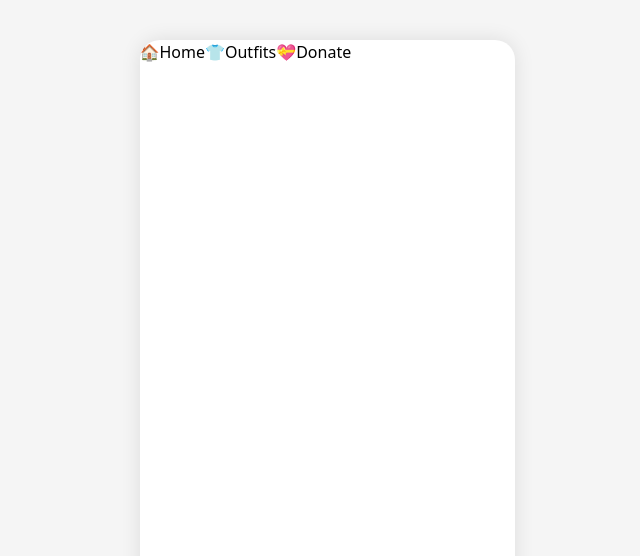
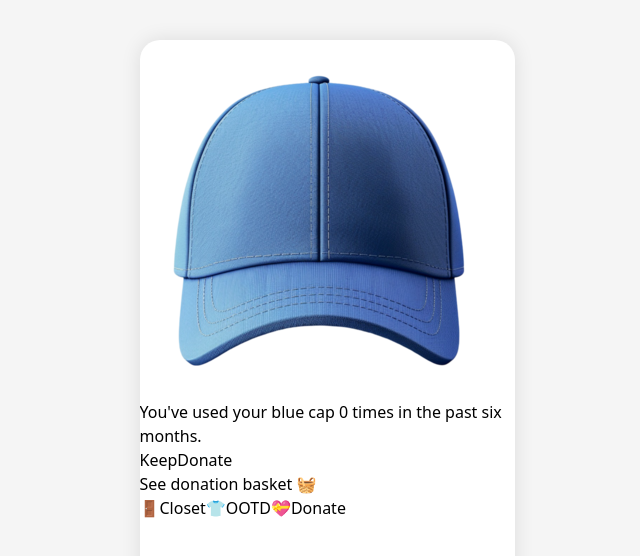
Before and after one commit to jsachdeva7/styleis.tech, a React (Vite) app in the folder frontend/: page /donation in a window 1280 px wide. Shown: the top 556 px of the page, without its empty margins (313-953 px from the left). Built offline with nearby package versions, Linux system fonts and the light colour scheme.

Commit message:
donations page

```diff
--- /dev/null
+++ b/frontend/src/components/DonationBasket.jsx
@@ -0,0 +1,80 @@
+import { useState } from 'react';
+
+// Import assets
+import blueCap from '../assets/hats/blue_cap.png';
+import yellowCap from '../assets/hats/yellow_cap.png';
+import jersey from '../assets/shirts/jersey.png';
+import whiteShirt from '../assets/shirts/white shirt.png';
+import cargo from '../assets/bottoms/cargo.png';
+import jorts from '../assets/bottoms/jorts.png';
+import dunkLows from '../assets/shoes/dunk lows.png';
+import dunkLows2 from '../assets/shoes/dunk lows 2.png';
+
+const DonationBasket = ({ onBackToSuggestions }) => {
+  // Sample donated items - in a real app this would come from state/props
+  const [donatedItems, setDonatedItems] = useState([
+    { id: 1, image: jersey, displayName: 'Jersey', usage: 2 },
+    { id: 2, image: dunkLows, displayName: 'Dunk Lows', usage: 1 },
+    { id: 3, image: yellowCap, displayName: 'Yellow Cap', usage: 1 },
+  ]);
+
+  const handleMoveToCloset = (itemId) => {
+    setDonatedItems(donatedItems.filter(item => item.id !== itemId));
+  };
+
+  return (
+    <div className="p-4 h-full flex flex-col">
+      <div className="flex items-center justify-between mb-6">
+        <h2 className="text-xl font-bold text-gray-800">Donation Basket</h2>
+        <button
+          onClick={onBackToSuggestions}
+          className="px-4 py-2 bg-white border-2 border-[rgb(0,120,86)] text-[rgb(0,120,86)] rounded-lg hover:bg-[rgb(245,237,223)] transition-colors duration-200 font-medium text-sm"
+        >
+          Back to Suggestions
+        </button>
+      </div>
+
+      <div className="flex-1 overflow-y-auto">
+        {donatedItems.length === 0 ? (
+          <div className="flex flex-col items-center justify-center h-full">
+            <p className="text-gray-600 text-center mb-6">Your donation basket is empty</p>
+          </div>
+        ) : (
+          <div className="space-y-4">
+            {donatedItems.map((item) => (
+              <div key={item.id} className="bg-white rounded-lg p-4 shadow-sm border border-gray-200 flex items-center gap-4">
+                {/* Clothing Preview */}
+                <div className="w-16 h-16 bg-gray-100 rounded-lg overflow-hidden flex-shrink-0">
+                  <img
+                    src={item.image}
+                    alt={item.displayName}
+                    className="w-full h-full object-contain"
+                  />
+                </div>
+
+                {/* Item Info */}
+                <div className="flex-1">
+                  <h3 className="font-medium text-gray-800 mb-1">{item.displayName}</h3>
+                  <p className="text-sm text-gray-600">
+                    Used <span className="text-[rgb(0,120,86)] font-semibold">{item.usage} times in the past six months</span>
+                  </p>
+                </div>
+
+                {/* Move to Closet Button */}
+                <button
+                  onClick={() => handleMoveToCloset(item.id)}
+                  className="w-10 h-10 bg-gray-200 hover:bg-gray-300 rounded-lg flex items-center justify-center transition-colors duration-200 flex-shrink-0"
+                  title="Move back to closet"
+                >
+                  <span className="text-lg">🚪</span>
+                </button>
+              </div>
+            ))}
+          </div>
+        )}
+      </div>
+    </div>
+  );
+};
+
+export default DonationBasket;
--- /dev/null
+++ b/frontend/src/components/DonationSuggestions.jsx
@@ -0,0 +1,108 @@
+import { useState } from 'react';
+
+// Import assets for cycling
+import blueCap from '../assets/hats/blue_cap.png';
+import yellowCap from '../assets/hats/yellow_cap.png';
+import jersey from '../assets/shirts/jersey.png';
+import whiteShirt from '../assets/shirts/white shirt.png';
+import cargo from '../assets/bottoms/cargo.png';
+import jorts from '../assets/bottoms/jorts.png';
+import dunkLows from '../assets/shoes/dunk lows.png';
+import dunkLows2 from '../assets/shoes/dunk lows 2.png';
+
+const DonationSuggestions = ({ onShowBasket }) => {
+  const [currentItem, setCurrentItem] = useState(0);
+  const [showPopup, setShowPopup] = useState(false);
+  const [popupMessage, setPopupMessage] = useState('');
+
+  // Items to cycle through with their metadata
+  const donationItems = [
+    // Hats
+    { image: blueCap, name: 'hat', displayName: 'Blue Cap', usage: 0 },
+    { image: yellowCap, name: 'hat', displayName: 'Yellow Cap', usage: 1 },
+    // Shirts
+    { image: jersey, name: 'shirt', displayName: 'Jersey', usage: 2 },
+    { image: whiteShirt, name: 'shirt', displayName: 'White Shirt', usage: 0 },
+    // Bottoms
+    { image: cargo, name: 'bottom', displayName: 'Cargo Pants', usage: 0 },
+    { image: jorts, name: 'bottom', displayName: 'Jorts', usage: 1 },
+    // Shoes
+    { image: dunkLows, name: 'shoe', displayName: 'Dunk Lows', usage: 1 },
+    { image: dunkLows2, name: 'shoe', displayName: 'Dunk Lows 2', usage: 2 },
+  ];
+
+  const handleDonate = () => {
+    setPopupMessage('💝 Adding to donation basket!');
+    setShowPopup(true);
+    setTimeout(() => {
+      setShowPopup(false);
+      setCurrentItem((prev) => (prev + 1) % donationItems.length);
+    }, 500);
+  };
+
+  const handleKeep = () => {
+    setPopupMessage('🚪 Keeping in your closet!');
+    setShowPopup(true);
+    setTimeout(() => {
+      setShowPopup(false);
+      setCurrentItem((prev) => (prev + 1) % donationItems.length);
+    }, 500);
+  };
+
+  const item = donationItems[currentItem];
+
+  return (
+    <div className="p-4 h-full flex flex-col items-center justify-center relative">
+      {/* Popup Above Card */}
+      {showPopup && (
+        <div className="absolute top-8 left-1/2 transform -translate-x-1/2 z-50">
+          <div className="bg-white rounded-lg px-6 py-2 shadow-lg border border-gray-200 min-w-[200px]">
+            <p className="text-base font-medium text-gray-800 whitespace-nowrap">{popupMessage}</p>
+          </div>
+        </div>
+      )}
+
+      {/* Clothing Item Card */}
+      <div className="w-80 h-80 bg-white rounded-xl shadow-lg overflow-hidden mb-6 p-4">
+        <img
+          src={item.image}
+          alt={item.displayName}
+          className="w-full h-full object-contain"
+        />
+      </div>
+
+      {/* Usage Frequency Text */}
+      <div className="text-center px-4 mb-6">
+        <p className="text-gray-700 text-base font-medium">
+          You've used your {item.displayName.toLowerCase()} <span className="text-[rgb(0,120,86)] font-semibold">{item.usage} times in the past six months</span>.
+        </p>
+      </div>
+
+      {/* Action Buttons */}
+      <div className="flex gap-4 mb-4">
+        <button
+          onClick={handleKeep}
+          className="px-6 py-2 bg-white border-2 border-[rgb(0,120,86)] text-[rgb(0,120,86)] rounded-lg hover:bg-[rgb(245,237,223)] transition-colors duration-200 font-medium"
+        >
+          Keep
+        </button>
+        <button
+          onClick={handleDonate}
+          className="px-6 py-2 bg-[rgb(0,120,86)] text-white rounded-lg hover:bg-[rgb(0,100,70)] transition-colors duration-200 font-medium"
+        >
+          Donate
+        </button>
+      </div>
+
+      {/* Basket Button */}
+      <button
+        onClick={onShowBasket}
+        className="px-6 py-2 bg-white border-2 border-[rgb(0,120,86)] text-[rgb(0,120,86)] rounded-lg hover:bg-[rgb(245,237,223)] transition-colors duration-200 font-medium"
+      >
+        See donation basket 🧺
+      </button>
+    </div>
+  );
+};
+
+export default DonationSuggestions;
--- a/frontend/src/components/TabBar.jsx
+++ b/frontend/src/components/TabBar.jsx
@@ -4,8 +4,8 @@ const TabBar = () => {
   const location = useLocation();
 
   const tabs = [
-    { path: '/', label: 'Home', icon: '🏠' },
-    { path: '/outfit-picker', label: 'Outfits', icon: '👕' },
+    { path: '/', label: 'Closet', icon: '🚪' },
+    { path: '/outfit-picker', label: 'OOTD', icon: '👕' },
     { path: '/donation', label: 'Donate', icon: '💝' }
   ];
 
--- a/frontend/src/pages/DonationPage.jsx
+++ b/frontend/src/pages/DonationPage.jsx
@@ -1,6 +1,25 @@
+import { useState } from 'react';
+import DonationSuggestions from '../components/DonationSuggestions';
+import DonationBasket from '../components/DonationBasket';
+
 const DonationPage = () => {
+  const [showBasket, setShowBasket] = useState(false);
+
+  const handleShowBasket = () => {
+    setShowBasket(true);
+  };
+
+  const handleBackToSuggestions = () => {
+    setShowBasket(false);
+  };
+
   return (
-    <div className="p-4">
+    <div className="h-full">
+      {showBasket ? (
+        <DonationBasket onBackToSuggestions={handleBackToSuggestions} />
+      ) : (
+        <DonationSuggestions onShowBasket={handleShowBasket} />
+      )}
     </div>
   );
 };
--- a/frontend/src/pages/OutfitPickerPage.jsx
+++ b/frontend/src/pages/OutfitPickerPage.jsx
@@ -17,6 +17,9 @@ const OutfitPickerPage = () => {
     bottom: 0,
     shoe: 0
   });
+
+  const [outfitChosen, setOutfitChosen] = useState(false);
+
 
   const categories = {
     hat: [blueCap, yellowCap],
@@ -40,7 +43,17 @@ const OutfitPickerPage = () => {
   };
 
   return (
-    <div className="px-2 py-8 h-full flex flex-col">
+    <div className="px-2 py-8 h-full flex flex-col relative">
+      {/* Weather Display */}
+      <div className="absolute top-2 right-2 bg-white/90 backdrop-blur-sm rounded-lg px-3 py-2 shadow-sm">
+        <div className="flex items-center gap-2">
+          {/* Weather Icon */}
+          <div className="text-lg">☀️</div>
+
+          {/* Current Temperature */}
+          <div className="text-sm font-medium text-gray-800">72°F</div>
+        </div>
+      </div>
       {/* Hat Selection - 15% of available height */}
       <button
         onClick={() => cycleCategory('hat')}
@@ -56,10 +69,10 @@ const OutfitPickerPage = () => {
       </button>
 
        {/* Shirt Selection - 35% of available height */}
+       <div className="relative" style={{ height: '30%' }}>
          <button
            onClick={() => cycleCategory('shirt')}
-        style={{ height: '38%' }}
-        className="w-full rounded-lg flex items-center justify-center overflow-hidden hover:opacity-80 transition-opacity mb-2"
+           className="w-full h-full rounded-lg flex items-center justify-center overflow-hidden hover:opacity-80 transition-opacity mb-2"
          >
            <img
              src={categories.shirt[outfit.shirt]}
@@ -68,6 +81,15 @@ const OutfitPickerPage = () => {
              className="object-contain rounded-lg"
            />
          </button>
+
+         {/* Add Layer Button */}
+         <button
+           onClick={() => console.log('Add layer')}
+           className="absolute top-1/2 right-2 transform -translate-y-1/2 bg-white/80 hover:bg-white text-gray-700 hover:text-gray-900 text-sm font-medium px-2 py-1 rounded-full shadow-sm hover:shadow-md transition-all duration-200 backdrop-blur-sm"
+         >
+           Add layer
+         </button>
+       </div>
 
       {/* Bottom Selection - 30% of available height */}
       <button
@@ -96,6 +118,16 @@ const OutfitPickerPage = () => {
           className="object-contain rounded-lg"
         />
       </button>
+       <button
+         onClick={() => setOutfitChosen(true)}
+         className={`w-[50%] mx-auto font-semibold py-1 px-6 rounded-lg transition-colors duration-200 mt-4 ${
+           outfitChosen
+             ? 'bg-transparent text-[rgb(0,120,86)] hover:text-[rgb(0,100,70)]'
+             : 'bg-white border-2 border-[rgb(0,120,86)] text-[rgb(0,120,86)] hover:bg-[rgb(245,237,223)]'
+         }`}
+       >
+         {outfitChosen ? 'Your OOTD.' : 'Choose outfit'}
+       </button>
     </div>
   );
 };
```
Lines whose indentation alone changed are shown as unchanged.
